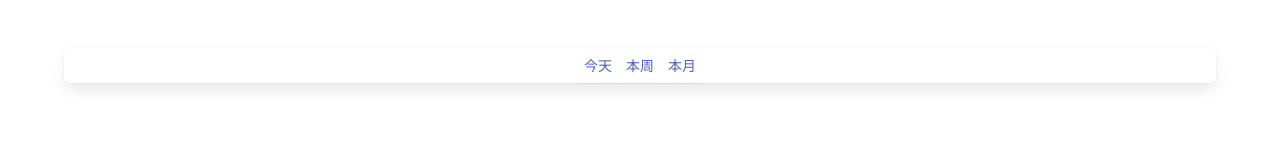
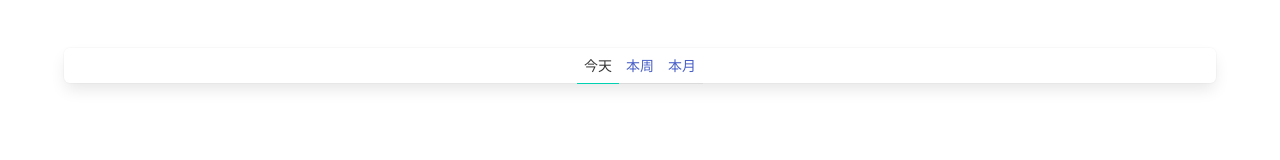
Before and after one commit to LoTwT/vue3-blog, a Vue app: page / in a window 1280 px wide. Shown: the top 160 px of the page. Built offline with nearby package versions, Linux system fonts and the light colour scheme.

Commit message:
switch tabs

```diff
--- a/src/components/Timeline.vue
+++ b/src/components/Timeline.vue
@@ -1,22 +1,34 @@
 <template>
   <nav class="is-primary panel">
     <p class="panel-tabs">
-      <a v-for="(period, index) in periods" :key="index">{{ period }}</a>
+      <a
+        @click="changePeriod(period)"
+        :class="[selectedPeriod === period ? 'is-active' : '']"
+        data-test="period"
+        v-for="(period, index) in periods"
+        :key="index"
+      >{{ period }}</a>
     </p>
   </nav>
 </template>
 
 <script lang="ts">
-import { defineComponent } from "vue";
+import { defineComponent, ref } from "vue";
 import { Period } from "@/types/index";
 
 export default defineComponent({
   name: "Timeline",
   setup() {
     const periods: Period[] = ["今天", "本周", "本月"];
+    const selectedPeriod = ref<Period>("今天")
+    const changePeriod = (period: Period) => {
+      selectedPeriod.value = period
+    }
 
     return {
       periods,
+      selectedPeriod,
+      changePeriod
     };
   },
 });
```
Also changed, not shown: 1 other file (tests, documents, lock files or other folders).
